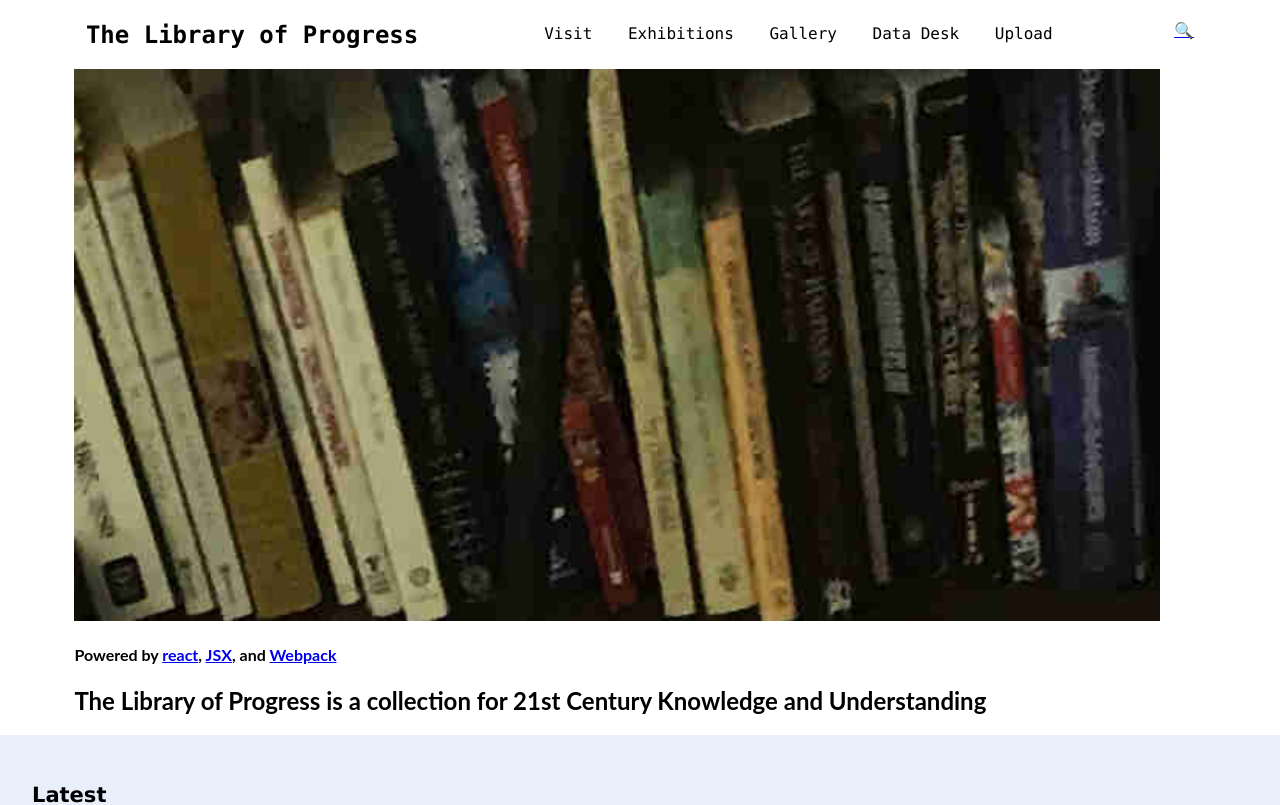
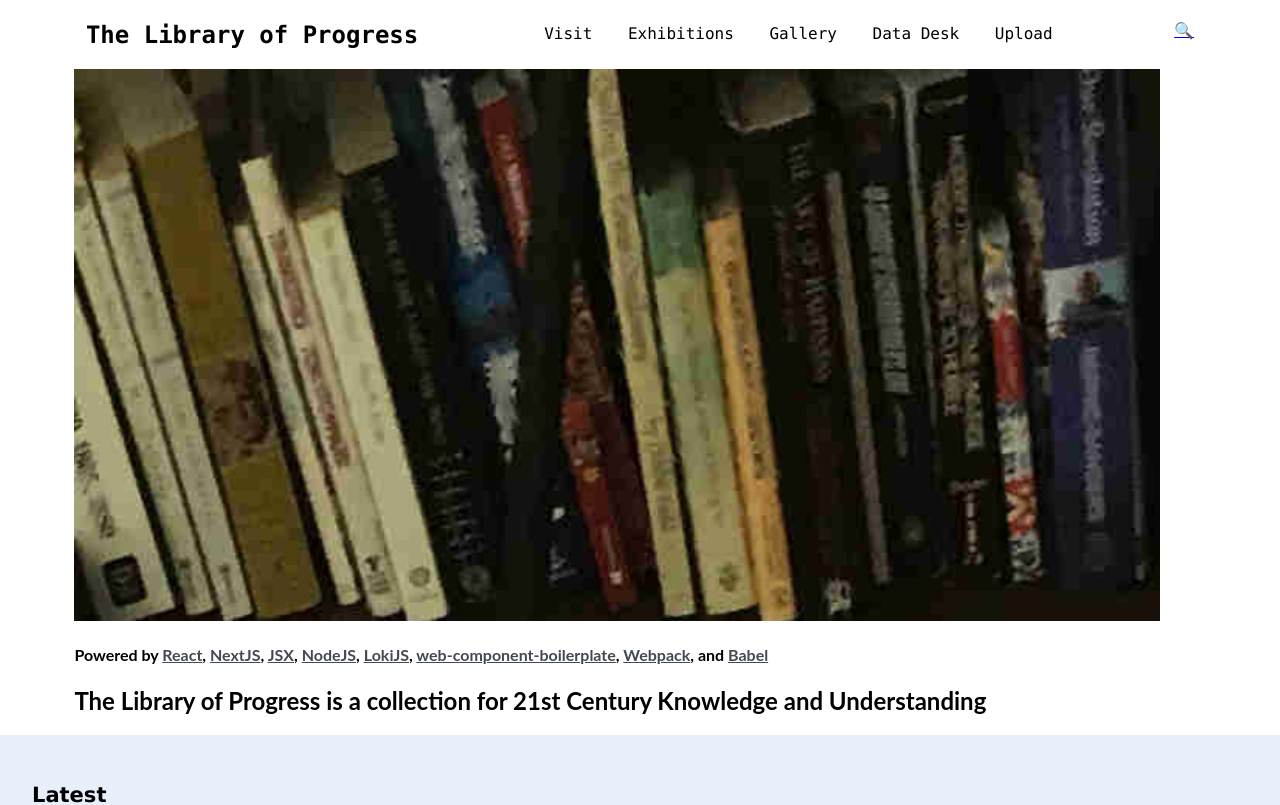
Before and after one commit to pacificpelican/library2, a Next.js app: page / in a window 1280 px wide. Shown: the top 805 px of the page. Built offline with nearby package versions, Linux system fonts and the light colour scheme; no server answers.

Commit message:
add entries and styling to powered-by section, add QuickStart to readme, add A Modest Proposal

```diff
--- a/package.json
+++ b/package.json
@@ -1,6 +1,6 @@
 {
   "name": "library2",
-  "version": "1.4.7",
+  "version": "1.4.8",
   "author": {
     "email": "d@danmckeown.info",
     "name": "Dan McKeown",
--- a/pages/indexPage.js
+++ b/pages/indexPage.js
@@ -1,5 +1,5 @@
 import React from "react";
-import {Helmet} from "react-helmet";
+import { Helmet } from "react-helmet";
 
 import VreelUpload from "../components/upload";
 import Latest from "../components/latest";
@@ -47,7 +47,7 @@ function indexPage() {
             </article>
             <article id="main-view--section-img___article-caption">
               <h4 id="main-view--section-img___article-caption____h4">
-                Powered by <a href="https://reactjs.org">react</a>, <a href="https://reactjs.org/docs/introducing-jsx.html">JSX</a>, and <a href="https://webpack.js.org/">Webpack</a>
+                Powered by <a href="https://reactjs.org">React</a>, <a href="https://nextjs.org/">NextJS</a>, <a href="https://reactjs.org/docs/introducing-jsx.html">JSX</a>, <a href="https://nodejs.org">NodeJS</a>, <a href="http://techfort.github.io/LokiJS/">LokiJS</a>, <a href="https://web-component-boilerplate.pacificio.com/">web-component-boilerplate</a>, <a href="https://webpack.js.org/">Webpack</a>, and <a href="https://babeljs.io/">Babel</a>
               </h4>
               <h2 id="main-view--section-img___article-caption____h2">
                 The Library of Progress is a collection for 21st Century Knowledge and Understanding
@@ -179,6 +179,12 @@ function indexPage() {
             padding-inline-end: calc(1vw + 5px);
             padding-block-start: calc(0.4vw + 5px);
             padding-block-end: calc(0.4vw + 5px);
+          }
+          #main-view--section-img___article-caption____h4 a {
+            color: #434952;
+          }
+          #main-view--section-img___article-caption____h4 a:visited {
+            color: #9babc2;
           }
           footer#readMore {
             margin-block-start: calc(2vh + 10px);
```
Also changed, not shown: db/lop.json (+1 -1 lines), 1 other file (tests, documents, lock files or other folders).
